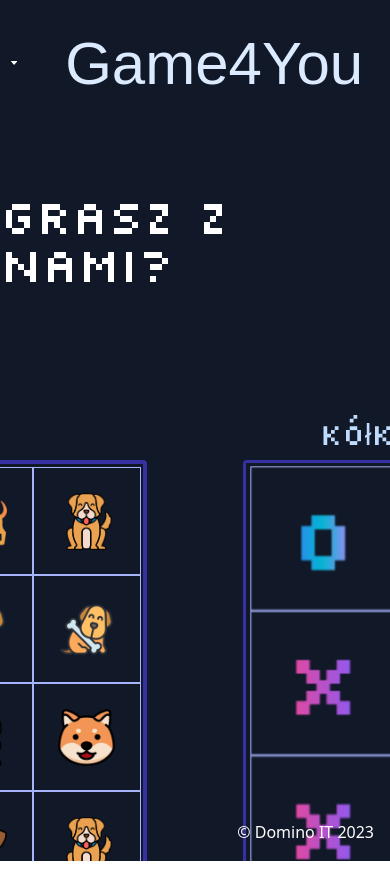
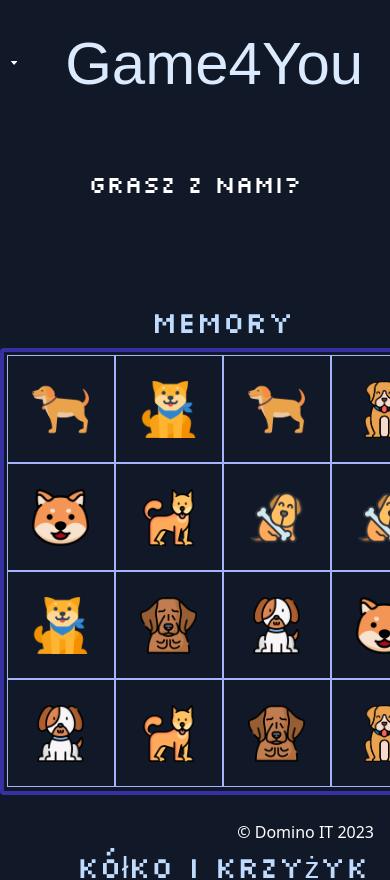
Before and after one commit to DominoxB/Game4You, a Vue app: page / in a window 390 px wide. Shown: the top 880 px of the page. Built offline with nearby package versions, Linux system fonts and the light colour scheme; a web font is replaced by a local one; what tailwindcss-animated would draw is missing.

Commit message:
feat: add rwd classes

```diff
--- a/src/components/atoms/HomeContent.vue
+++ b/src/components/atoms/HomeContent.vue
@@ -1,12 +1,12 @@
 <template>
   <div>
-    <div class="flex items-center justify-center py-16 text-white">
-      <h1
-        class="relative w-[max-content] font-silk uppercase text-5xl before:absolute before:inset-0 before:animate-typewriter before:bg-gray-900 after:absolute after:inset-0 after:w-[0.125em] after:animate-caret after:bg-white">
+    <div class="flex items-center justify-center py-10 md:py-16 text-white">
+      <span
+        class="relative w-[max-content] font-silk text-2xl uppercase md:text-5xl before:absolute before:inset-0 before:animate-typewriter before:bg-gray-900 after:absolute after:inset-0 after:w-[0.125em] after:animate-caret after:bg-white">
         grasz z nami?
-      </h1>
+    </span>
     </div>
-    <div class="flex justify-center text-center text-blue-200 font-silk text-3xl space-x-24 mt-16">
+    <div class="md:flex justify-center text-center text-blue-200 font-silk text-3xl space-x-24 mt-16">
       <router-link to="/MemoryGame">
         <div class="cursor-pointer w-[445px] h-[445px]" @mouseover="hoverMemory = true" @mouseleave="hoverMemory = false">
           <span>Memory</span>
@@ -18,7 +18,7 @@
         </div>
       </router-link>
       <router-link to="/TicTacToeGame">
-        <div class="cursor-pointer w-[445px] h-[445px]" @mouseover="hoverTicTacToe = true"
+        <div class="cursor-pointer w-[445px] h-[445px] mt-16 md:mt-0" @mouseover="hoverTicTacToe = true"
           @mouseleave="hoverTicTacToe = false">
           <span>Kółko i krzyżyk</span>
           <video width="445" height="445" autoplay muted v-if="hoverTicTacToe" class="mt-2">
```
